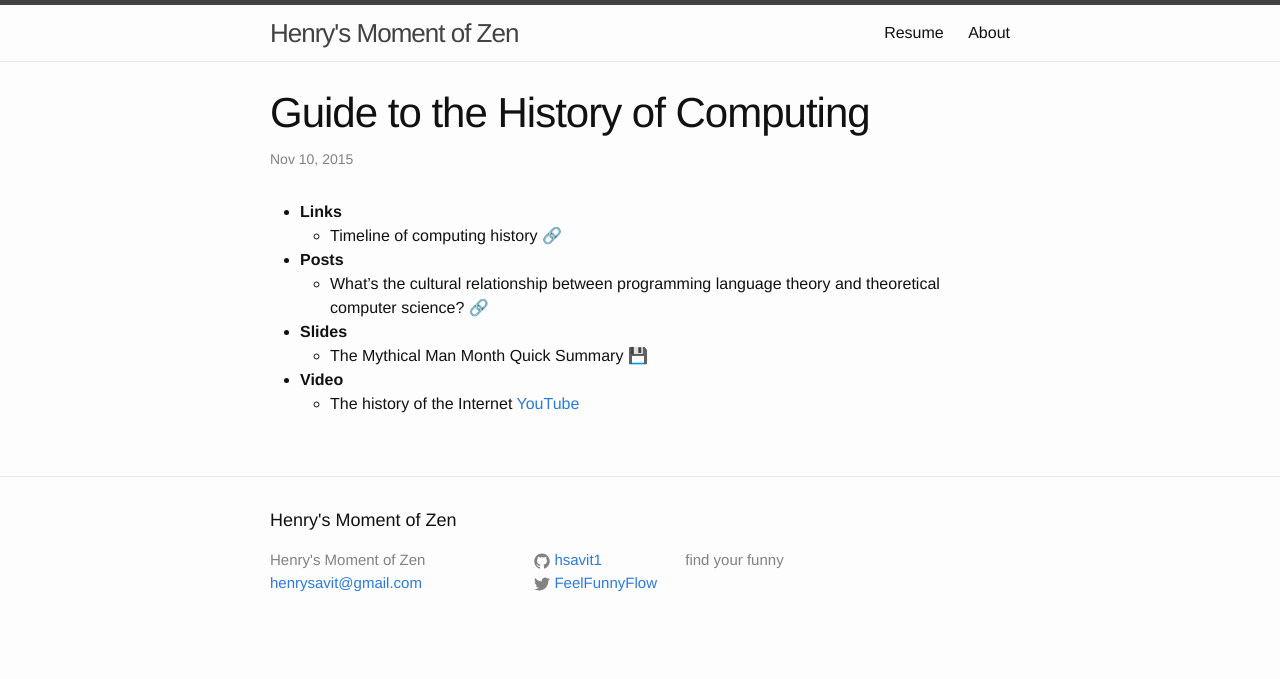
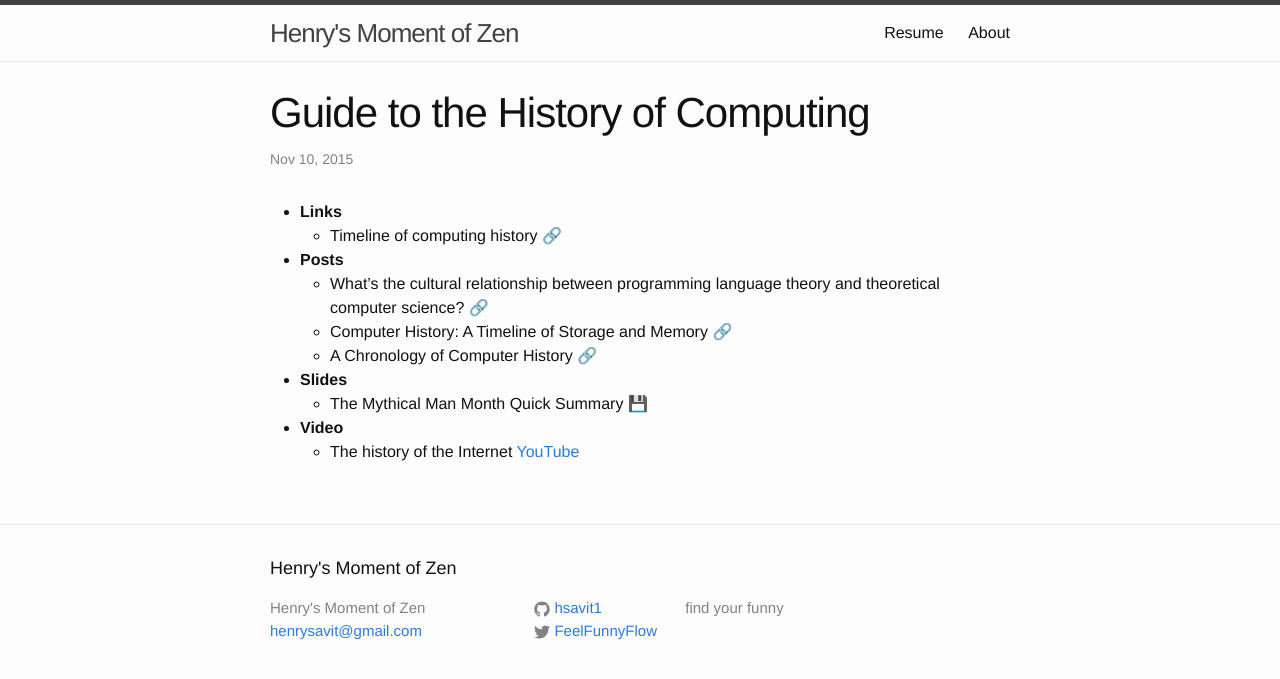
Before and after one commit to hsavit1/hsavit1.github.io, a Jekyll site: the page built from _posts/2015-11-10-guides-to-history.md, in a window 1280 px wide. Shown: the top 679 px of the page. Built offline with Jekyll 4.4.1, drawn with Linux system fonts in a browser that asks for light colours; emoji names are drawn with the system emoji font; comment, search, counter and statistics services are not loaded.

Commit message:
Update 2015-11-10-guides-to-history.md

```diff
--- a/_posts/2015-11-10-guides-to-history.md
+++ b/_posts/2015-11-10-guides-to-history.md
@@ -9,6 +9,8 @@ comments: true
     - Timeline of computing history [:link:](http://www.computinghistory.org.uk/cgi/computing-timeline.pl)
 - **Posts**
     - What's the cultural relationship between programming language theory and theoretical computer science? [:link:](https://www.quora.com/Whats-the-cultural-relationship-between-programming-language-theory-and-theoretical-computer-science)
+    - Computer History: A Timeline of Storage and Memory [:link:](https://www.cdw.com/content/cdw/en/articles/datacenter/2018/06/08/timeline-of-computer-storage-and-memory.html)
+    - A Chronology of Computer History [:link:](https://blog.vodien.com/chronology-computer-history/)
 - **Slides**
     - The Mythical Man Month Quick Summary [:floppy_disk:](http://www.slideshare.net/MrCracker/the-mythical-man-month-49226879)
 - **Video**
```
